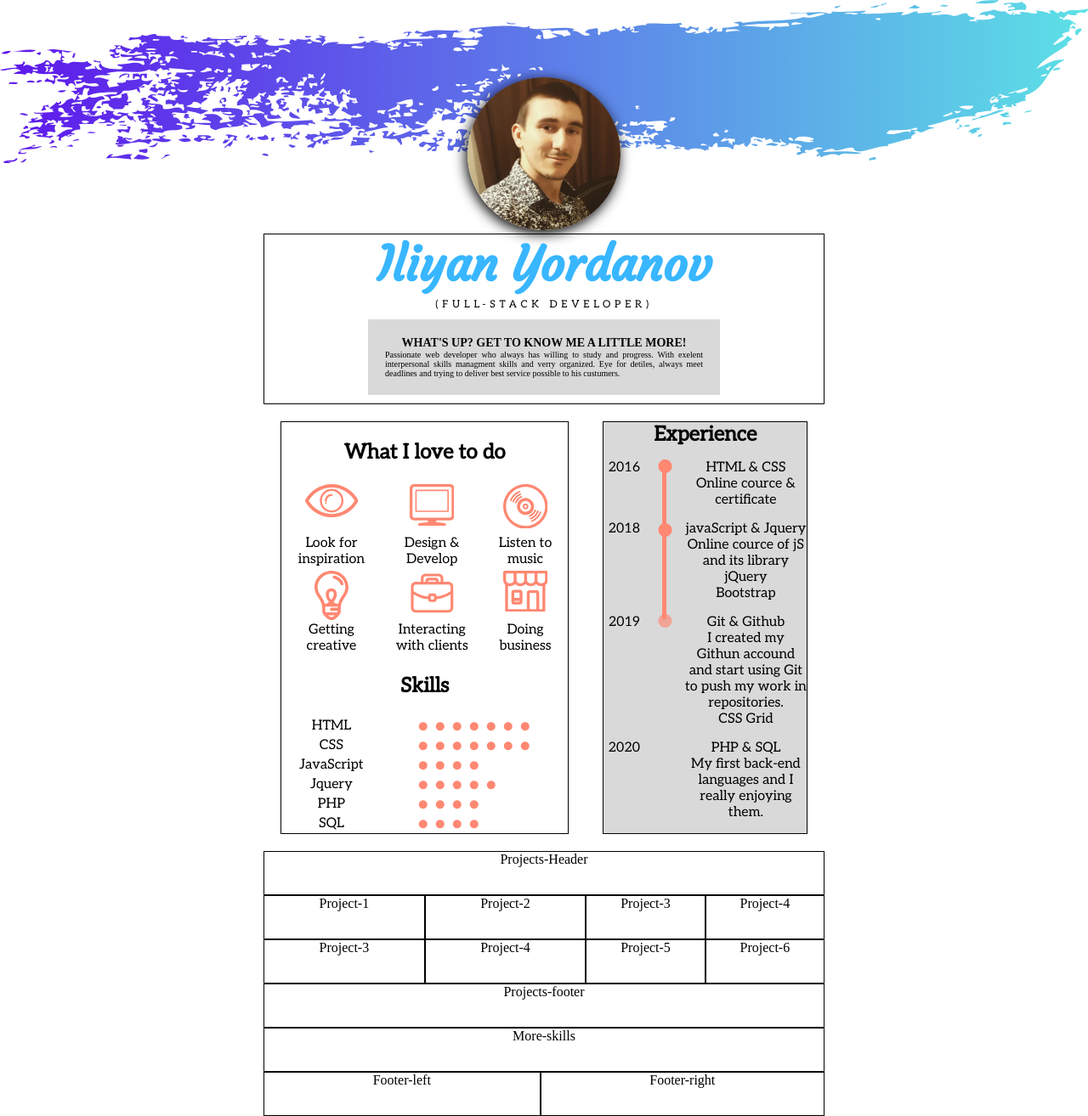
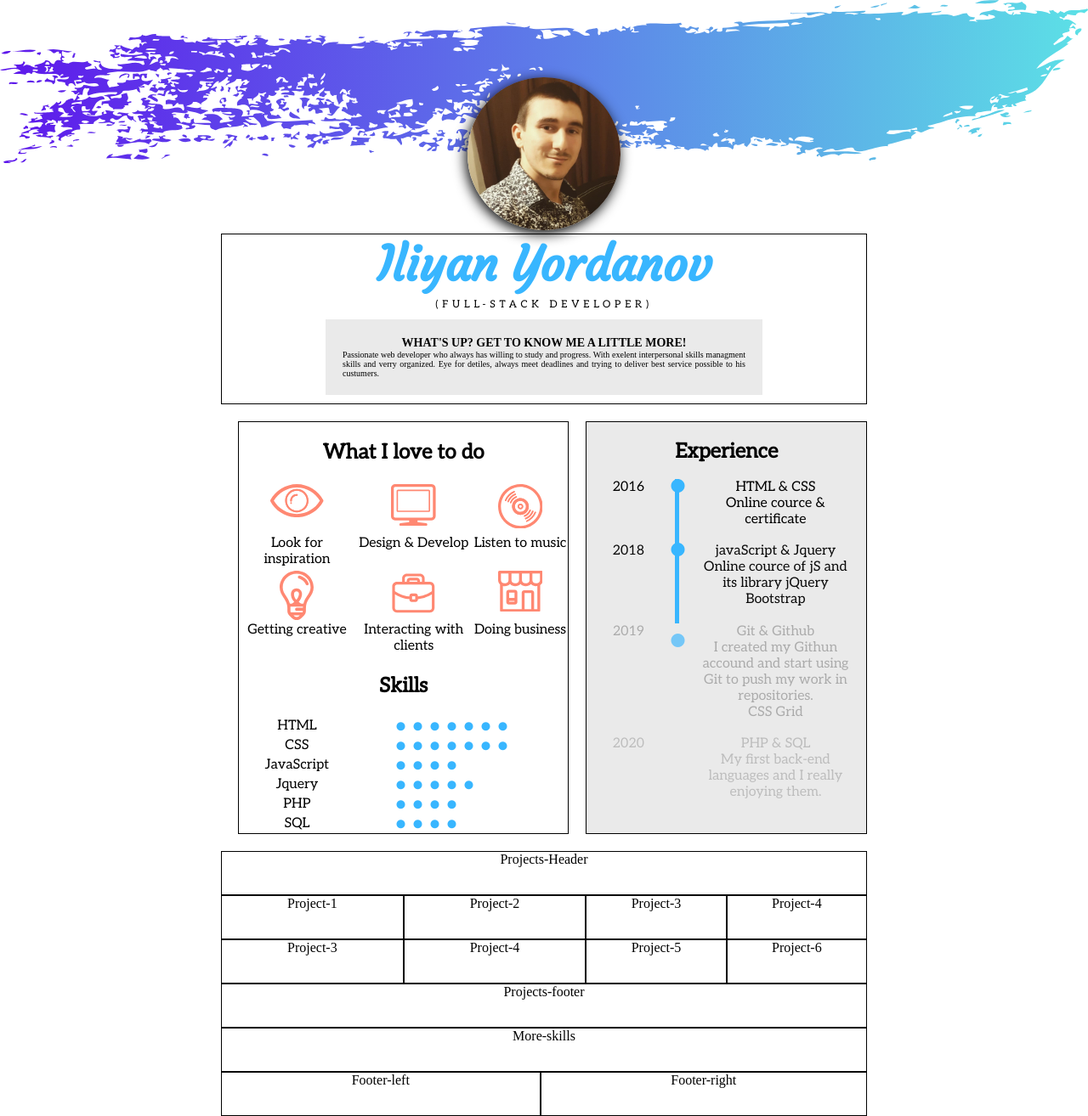
Before and after one commit to YordanovDnA/My-portfolio-website, a PHP site: page / in a window 1280 px wide. Shown: the whole page at 85% size. Run offline with PHP 8.4, Linux system fonts and the light colour scheme; some libraries are stand-ins or nearby versions; some web fonts are replaced.

Commit message:
Finished the Intro section

```diff
--- a/css/style.css
+++ b/css/style.css
@@ -17,6 +17,7 @@
 
 */
 
+/* 1. Fonts Import */
 @import url('https://fonts.googleapis.com/css2?family=Aleo:ital,wght@0,400;1,300;1,400&family=Alice&family=Courgette&family=Schoolbell&display=swap');
 /* Fonts:
     font-family: 'Aleo', serif;
@@ -26,9 +27,12 @@
     font-family: 'Courgette', cursive;
 
     font-family: 'Schoolbell', cursive;
+
+    END of Fonts Import
 */
 
 
+/* 2. General declarations and main GRID system */
 
 *{
     margin: 0;
@@ -38,7 +42,7 @@
 main, footer{
     display: grid;
     grid-template-columns: auto auto auto auto;
-    width: 660px;
+    width: 760px;
     margin-left: auto;
     margin-right: auto;
 }
@@ -71,13 +75,9 @@
     margin-top: 51%;
 }
 
+/* END of General declarations and main GRID system */
 
-/* INTRO SECTION */
-
-.Intro{
-    grid-column-end: span 4;
-}
-
+/* 3. Header section */
 .Name {
     font-size: 56px;
     color: #38b6ff;
@@ -101,7 +101,7 @@
     font-size: 10px;
     text-align: justify;
 	font-family: 'Alice', serif;
-    background: #d9d9d9;
+    background: rgb(234, 234, 234);
 }
 
 .mAmHeading{
@@ -111,9 +111,16 @@
     text-transform: uppercase;
     display: block;
 }
-/*END INTRO*/
+/* END of Header section*/
 
-/*INTRO LEFT*/
+/* 4.INTRO SECTION */
+
+.Intro{
+    grid-column-end: span 4;
+}
+/*END of Intro*/
+
+/* 5. Intro Left*/
 
 .Intro-left{
     grid-column-end: span 2;
@@ -214,12 +221,12 @@
     grid-column-end: span 1;
 }
  .skill-scale {
-    color: #ff8872;
+    color: #38b6ff;
     grid-column-end: span 2;
  }
 
  .progressDots {
-    color: #ff8872;
+    color: #38b6ff;
     grid-column-end: span 2;
     padding-left: 15% !important;
  }
@@ -230,16 +237,17 @@
      margin-left: 10px;
      margin-top: 5px;
  }
-/* END INTRO LEFT*/
+/* END of Intro left*/
 
-/* INTRO RIGHT*/
+/* 6. Intro right*/
 
 .Intro-right{
     grid-column-end: span 2;
     display: grid;
     grid-template-columns: 20% 20% 60%;
-    background: #d9d9d9;
-    margin: 20px;
+    background: rgb(234, 234, 234);
+    margin: 20px 0px;
+    padding: 20px ;
     font-family: 'Aleo', serif;
 }
 
@@ -256,17 +264,26 @@
 .Years-animation {
     width: 5px;
     height: 90%;
-    background: #ff8872;
+    background: #38b6ff;
     animation-name: yearsLine;
     animation-duration: 15s;
     margin-left: auto;
     margin-right: auto;
 }
 
+@keyframes yearsLine{
+    0%{height: 0%;}
+    20%{height: 3%;}
+    40%{height: 20%;}
+    60%{height: 43%;}
+    80%{height: 75%;}
+    100%{height: 90%;}
+}
+
 .animationDots {
     position: relative;
     left: -5px;
-    color: #ff8872;
+    color: #38b6ff;
 
 }
 
@@ -291,18 +308,13 @@
     top: 17.2em;
 }
 
-@keyframes yearsLine{
-    0%{height: 0%;}
-    20%{height: 3%;}
-    40%{height: 20%;}
-    60%{height: 43%;}
-    80%{height: 75%;}
-    100%{height: 90%;}
+.year2016,.skills2016, .year2018, .skills2018,
+.year2019, .skills2019, .year2020, .skills2020{
+    display: none;
 }
 
 
-
-/* END INTRO RIGHT */
+/* END Intro rightT */
 
 .Projects-header{
     grid-column-end: span 4;
--- a/index.html
+++ b/index.html
@@ -190,7 +190,7 @@
         <section class="Intro-right">
             <h2 class="Intro-heading">Experience</h2>
             <div class="Years">
-                <span>2016</span>
+                <span class="year2016">2016</span>
             </div>
             <div class="Intro-right-img">
                 <div class="Years-animation">
@@ -211,31 +211,39 @@
                 </div>
             </div>
             <div class="Years-text">
+                <div class="skills2016">
                     <span>HTML & CSS</span>
                     <p>Online cource & certificate</p>
                 </div>
+            </div>
             <div class="Years">
-                <span>2018</span>
+                <span class="year2018">2018</span>
             </div>
             <div class="Years-text">
+                <div class="skills2018">
                     <span>javaScript & Jquery</span>
                     <p>Online cource of jS and its library jQuery</p>
                     <span>Bootstrap</span>
                 </div>
+            </div>
             <div class="Years">
-                <span>2019</span>
+                <span class="year2019">2019</span>
             </div>
             <div class="Years-text">
+                <div class="skills2019">
                     <span>Git & Github</span>
                     <p>I created my Githun accound and start using Git to push my work in repositories.</p>
                     <span>CSS Grid</span>
                 </div>
+            </div>
             <div class="Years">
-                <span>2020</span>
+                <span class="year2020">2020</span>
             </div>
             <div class="Years-text">
+                <div class="skills2020">
                     <span>PHP & SQL</span>
                     <p>My first back-end languages and I really enjoying them.</p>
+                </div>
             </div>
         </section>
 
--- a/js/main.js
+++ b/js/main.js
@@ -1,8 +1,16 @@
 $(document).ready(function(){
     $(".d1").fadeIn(1000);
+    $(".year2016").fadeIn(5000);
+    $(".skills2016").fadeIn(5000);
     $(".d2").delay(4000).fadeIn(1000);
+    $(".year2018").fadeIn(10000);
+    $(".skills2018").fadeIn(10000);
     $(".d3").delay(8000).fadeIn(1000);
+    $(".year2019").fadeIn(25000);
+    $(".skills2019").fadeIn(25000);
     $(".d4").delay(11000).fadeIn(1000);
+    $(".year2020").fadeIn(30000);
+    $(".skills2020").fadeIn(30000);
 })
 $(window).load(function(){
     // PAGE IS FULLY LOADED
```
Lines whose indentation alone changed are shown as unchanged.
